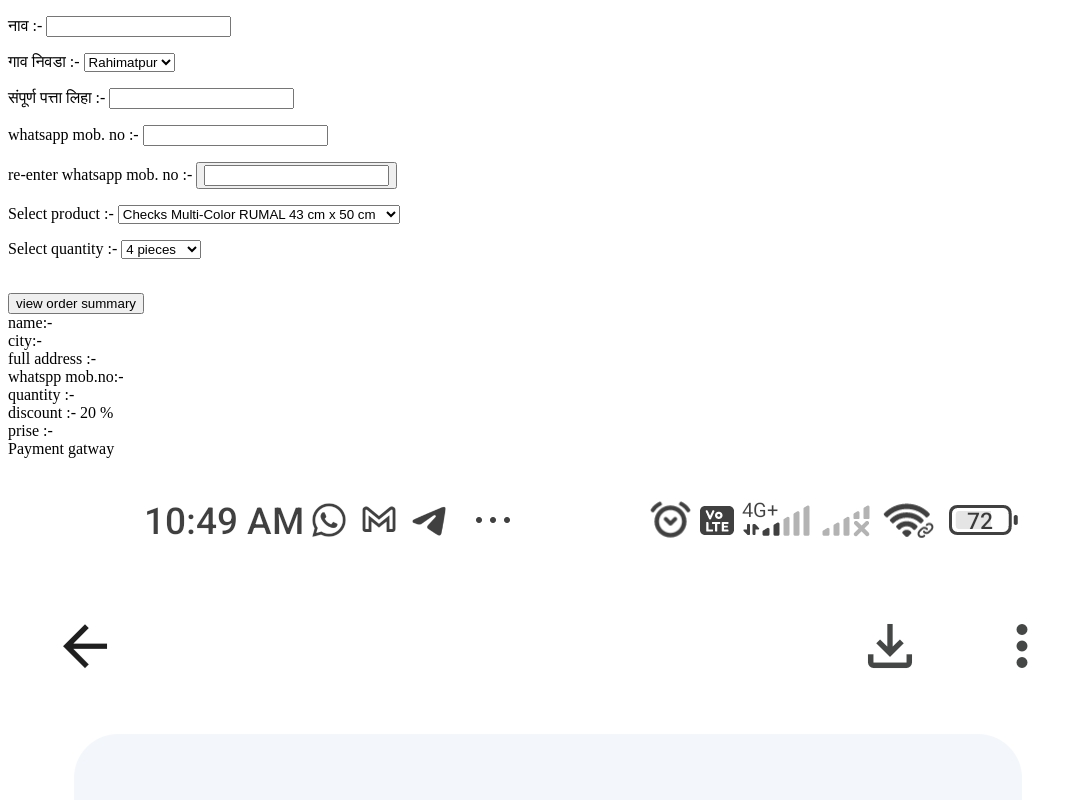
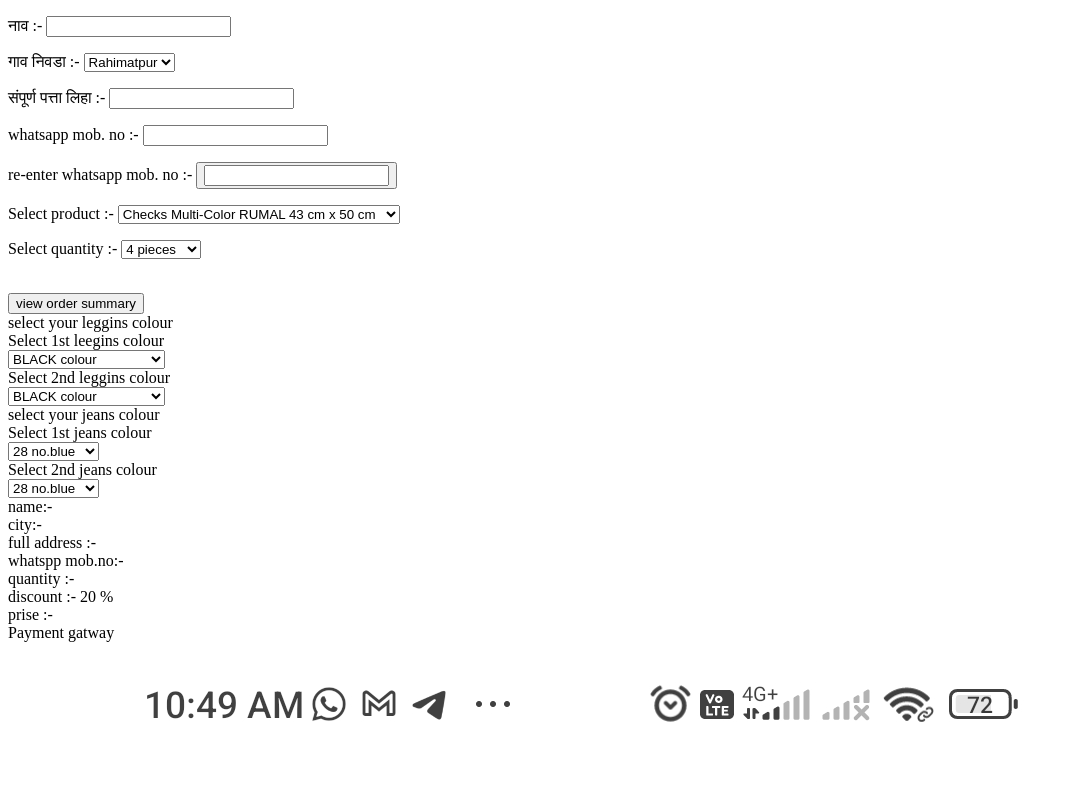
Before and after one commit to SC2025/sam-3, a plain HTML site: page index.html in a window 1280 px wide. Shown: the top 800 px of the page, without its empty margins (0-1084 px from the left). Drawn offline with Linux system fonts and the light colour scheme.

Commit message:
Update index.html

```diff
--- a/index.html
+++ b/index.html
@@ -41,7 +41,10 @@
     <option value="15">Checks Multi-Color RUMAL 50 cm x 53 cm</option>
     <option value="21">Checks White-Color RUMAL 50 cm x 53 cm</option>
 
-      <option value="20">Socks</option>
+      <option value="20">L</option>
+      <option value="20">L1</option>
+      <option value="12">J</option>
+
 
       <option value="99">Gym sport Baniyan M Size</option>
     <option value="105">Gym sport Baniyan  L size</option>
@@ -100,25 +103,164 @@
 
     </div>
 
+    <div id="LEGGINS">
+    <div>select your leggins colour</div>
+<DIV id="L_1">Select 1st leegins  colour</DIV>
+<select id="leggise_1">
+       <option value="">BLACK colour</option>
+      <option value="">WHITE  colour</option>
 
+      <option value="">RED  colour</option>
+      <option value="">dark RED colour</option>
+
+
+      <option value="">NAVY BLUE colour</option>
+      <option value="">ORANGE colour</option>
+
+      <option value="">GREEN colour</option>
+      <option value="">SKIN colour</option>
+
+      <option value="">PINK  colour</option>
+      <option value="">dark PINK colour</option>
+
+      <option value="">BLUE colour</option>
+      <option value="">dark BLUE colour</option>
+
+      <option value="">CREAM colour</option>
+      <option value="">dark CREAM colour</option>
+
+      <option value="">SKY BLUE colour</option>
+      <option value="">dark SKY BLUE colour</option>
+
+
+      <option value="">YELLOW colour</option>
+      <option value="">MARRON colour</option>
+
+</select>
+<div id="L_2">Select 2nd leggins colour</div>
+<select id="leggise_2">
+       <option value="">BLACK colour</option>
+      <option value="">WHITE  colour</option>
+
+      <option value="">RED  colour</option>
+      <option value="">dark RED colour</option>
+
+
+      <option value="">NAVY BLUE colour</option>
+      <option value="">ORANGE colour</option>
+
+      <option value="">GREEN colour</option>
+      <option value="">SKIN colour</option>
+
+      <option value="">PINK  colour</option>
+      <option value="">dark PINK colour</option>
+
+      <option value="">BLUE colour</option>
+      <option value="">dark BLUE colour</option>
+
+      <option value="">CREAM colour</option>
+      <option value="">dark CREAM colour</option>
+
+      <option value="">SKY BLUE colour</option>
+      <option value="">dark SKY BLUE colour</option>
+
+
+      <option value="">YELLOW colour</option>
+      <option value="">MARRON colour</option>
+
+</select>
+
+
+
+    </div>
+
+    <div id="JEANS">
+  <div>select your jeans colour</div>
+<div id="J_1">Select 1st jeans colour</div>
+<select name="" id="jeans_1">
+             <option value="">28 no.blue</option>
+             <option value="">28 no.grey</option>
+             <option value="">28 no.black</option>
+
+             <option value="">30 no.blue</option>
+             <option value="">30 no.grey</option>
+             <option value="">30 no.black</option>
+
+             <option value="">32 no.blue</option>
+             <option value="">32 no.grey</option>
+             <option value="">32 no.black</option>
+
+             <option value="">34 no.blue</option>
+             <option value="">34 no.grey</option>
+             <option value="">34 no.black</option>
+
+             <option value="">36 no.blue</option>
+             <option value="">36 no.grey</option>
+             <option value="">36 no.black</option>
+
+
+</select>
+
+<div id="J_2">Select 2nd jeans colour</div>
+<select name="" id="jeans_2">
+             <option value="">28 no.blue</option>
+             <option value="">28 no.grey</option>
+             <option value="">28 no.black</option>
+
+             <option value="">30 no.blue</option>
+             <option value="">30 no.grey</option>
+             <option value="">30 no.black</option>
+
+             <option value="">32 no.blue</option>
+             <option value="">32 no.grey</option>
+             <option value="">32 no.black</option>
+
+             <option value="">34 no.blue</option>
+             <option value="">34 no.grey</option>
+             <option value="">34 no.black</option>
+
+             <option value="">36 no.blue</option>
+             <option value="">36 no.grey</option>
+             <option value="">36 no.black</option>
+
+
+</select>
+
+
+    </div>
 
       <div id="section_B">
         <!-- //secA -->
-         <div id="whatsapp_data">
+
         <div>name:-  <div id="name_last"></div></div>
         <div>city:-  <div id="city_last"></div></div>
         <div>full address :- <div id="fulladdress_last"></div></div>
         <div>whatspp mob.no:-  <div id="whatsappno_last"></div></div>
      <div id="selectproduct_last"></div>
+
+     <div id="colour_last_div">
+      <div id="col_last_1"></div>
+      <div id="col_last_2"></div>
+      <div id="col_last_3"></div>
+     </div>
+
 <div>quantity :-<div id="selectpro_quntity"></div></div>
 <div>discount :- 20 %</div>
 <div>prise :- <div id="product_prise"></div></div>
+
+
+
+
+</div>
+
+
 <div id="upiID_last"></div>
 </div>
 
 
 
 <!-- //secC -->
+
 
 
 <DIV>Payment gatway</DIV>
@@ -128,6 +270,10 @@
    <div id="id_input" >Enter UPI transactiion id last 4 digit
     <input  id="transaction_id" value="" type="number">
    </div>
+   <div id="checkbox_div">
+    <div>i know all terms and conditions</div>
+    <input type="checkbox" id="myCheck">
+  </div>
         <button onclick="gotowhatsapp()"   class="button"  id="get-bill" >Click to final submit</button>
 
         </div>
@@ -155,7 +301,13 @@ else if(whatsappno_first.value == ""){
 alert("enter w m n")}
 else if(whatsappno_first_mobnover.value == ""){
   alert("enter w m n")}
-else{
+else if(whatsappno_first.value.length != 10){
+alert("please enter 10 digit mobail no you enter" + whatsappno_first.value.length + "digit")
+}
+else if(whatsappno_first.value != whatsappno_first_mobnover.value){
+alert("mobail no. is not match" + "you enter" + whatsappno_first.value + "and" + whatsappno_first_mobnover.value)
+}
+  else{
  //name
  document.getElementById("name_last").innerHTML =  name_first.value;
 
@@ -177,6 +329,22 @@ var selectElement_prod_name = product_name_first;
   var product_name_last_prise = selectElement_prod_name.options[selectElement_prod_name.selectedIndex].value;
   document.getElementById("selectproduct_last").innerHTML = product_name_last_name;
 
+
+      //LEGGIND AND JEAND OPACITY
+
+if(product_name_last_name == "L" || "L1"){
+  document.getElementById("JEANS").remove();
+}
+else if(product_name_last_name == "J" || "J1"){
+  document.getElementById("LEGGINS").remove();
+}
+else{
+  document.getElementById("LEGGINS").remove();
+  document.getElementById("JEANS").remove();
+  document.getElementById("colour_last_div").remove();
+}
+
+
 //product Quantity
 var selectElement_prod_quantitye = product_quntity_first;
   var selectpro_quntity = selectElement_prod_quantitye.value;
@@ -188,12 +356,31 @@ document.getElementById("product_prise").innerHTML = `${selectpro_quntity}  X ${
 
 section_A.remove();
 
-}
+
+// alert
+alert(`${document.getElementById("name_last").innerHTML}
+your personal detail is save `)
+};
 }
 
+
 function gotowhatsapp(){
-document.getElementById("upiID_last").innerHTML = UPI_ID_first.value;
-console.log(document.getElementById("whatsapp_data").innerHTML);
+
+
+
+  if (document.getElementById("transaction_id").value == ""){
+alert(document.getElementById("name_last").innerHTML + "enter last 4 digit of UPI transaction ID")
+  }
+  else if(document.getElementById("transaction_id").value.length != 4 ){
+alert(document.getElementById("name_last").innerHTML + "enter only last 4 digit of UPI transaction ID")
+  }
+  else if(document.getElementById("myCheck").checked != true){
+alert(`${document.getElementById("name_last").innerHTML}
+please click on checkBox`);
+document.getElementById("checkbox_div").style.backgroundColor = "rgb(245, 153, 153";
+  }
+else{
+  document.getElementById("upiID_last").innerHTML = UPI_ID_first.value;
 var url = "https://wa.me/919834926132?text="
     + "ORDER CONFIRM" + "%0a"
 
@@ -213,9 +400,13 @@ var url = "https://wa.me/919834926132?text="
 
   + document.getElementById("product_prise").innerHTML + "%0a"
 
-  + document.getElementById("upiID_last").innerHTML + "%0a"
+  + "XXXXXX" + document.getElementById("upiID_last").innerHTML + "%0a"
 
   window.open(url, '_blank').focus();
+}
+
+
+
 }
 
 
```
